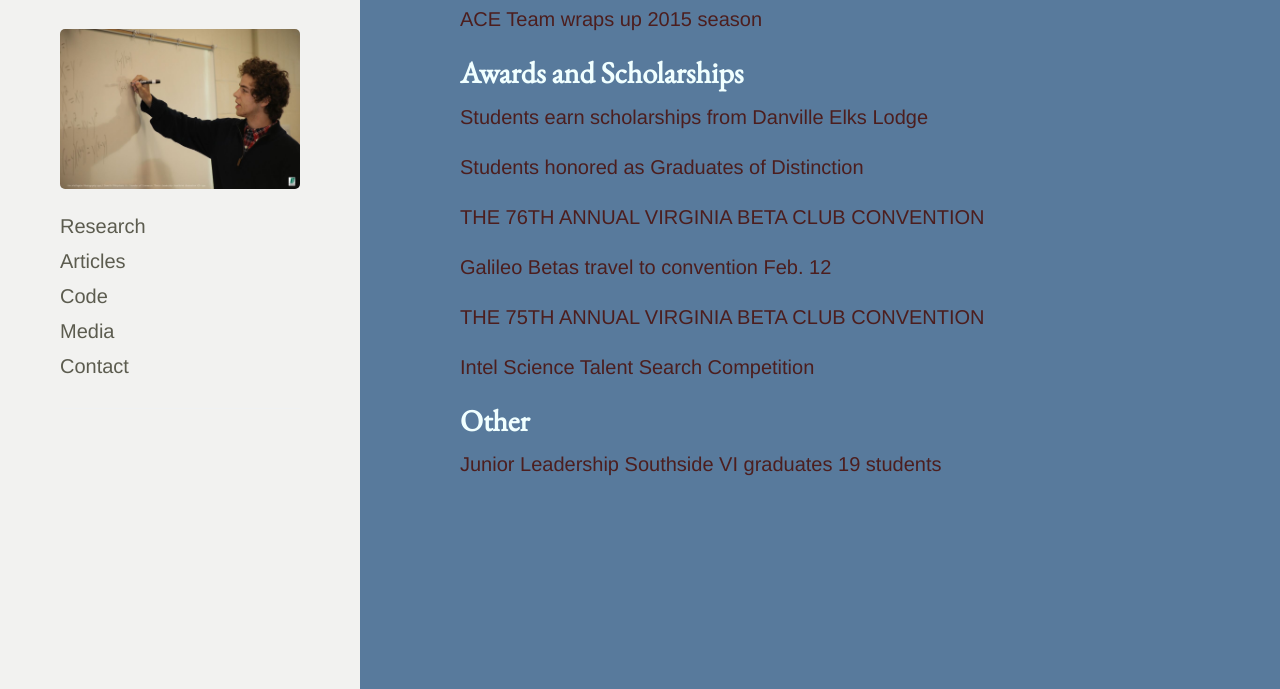
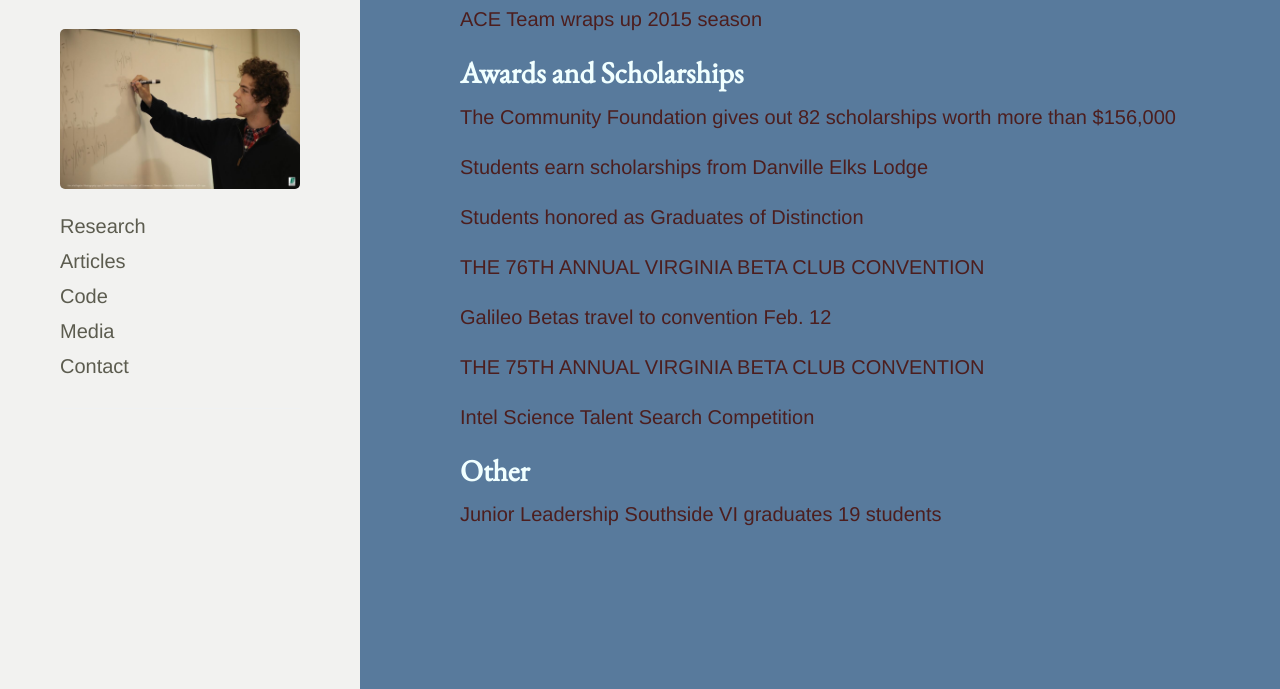
Before and after one commit to cakoch10/cakoch10.github.io, a Jekyll site: the page built from media.md, in a window 1280 px wide and 900 px high, scrolled down 1937 px, cut to the strip 211-900 px from the top of the window. Built offline with Jekyll 4.4.1, drawn with Linux system fonts in a browser that asks for light colours.

Commit message:
Update media.md

```diff
--- a/media.md
+++ b/media.md
@@ -36,6 +36,8 @@ The valedictorian (myself) and the salutatorian of my school were both interview
 
 <h2>Awards and Scholarships</h2>
 
+[The Community Foundation gives out 82 scholarships worth more than $156,000](http://wset.com/news/local/the-community-foundation-gives-out-82-scholarships-worth-more-than-156000)
+
 [Students earn scholarships from Danville Elks Lodge](http://www.godanriver.com/work_it_sova/news/students-earn-scholarships-from-danville-elks-lodge/article_6b1ed86e-245a-11e6-8a56-13e6e656cc02.html)
 
 [Students honored as Graduates of Distinction](http://galileomagnethighschool.com/1980/news/students-honored-as-graduates-of-distinction/)
```
